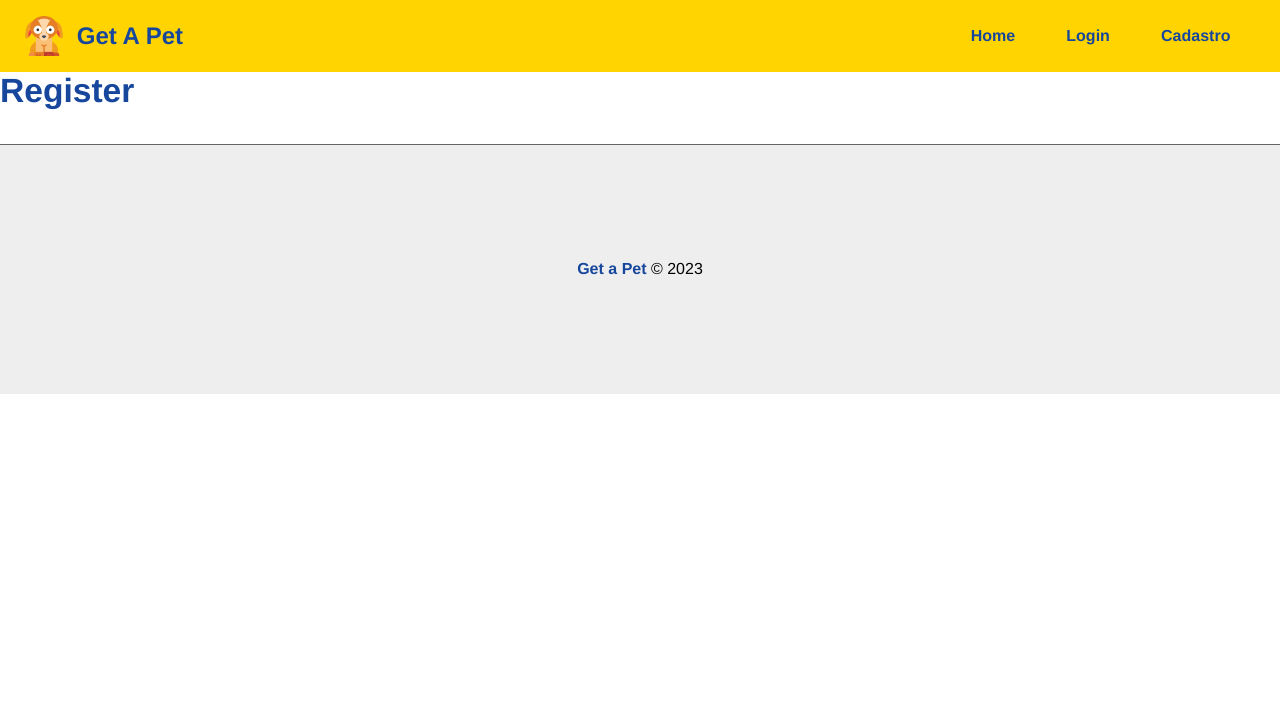
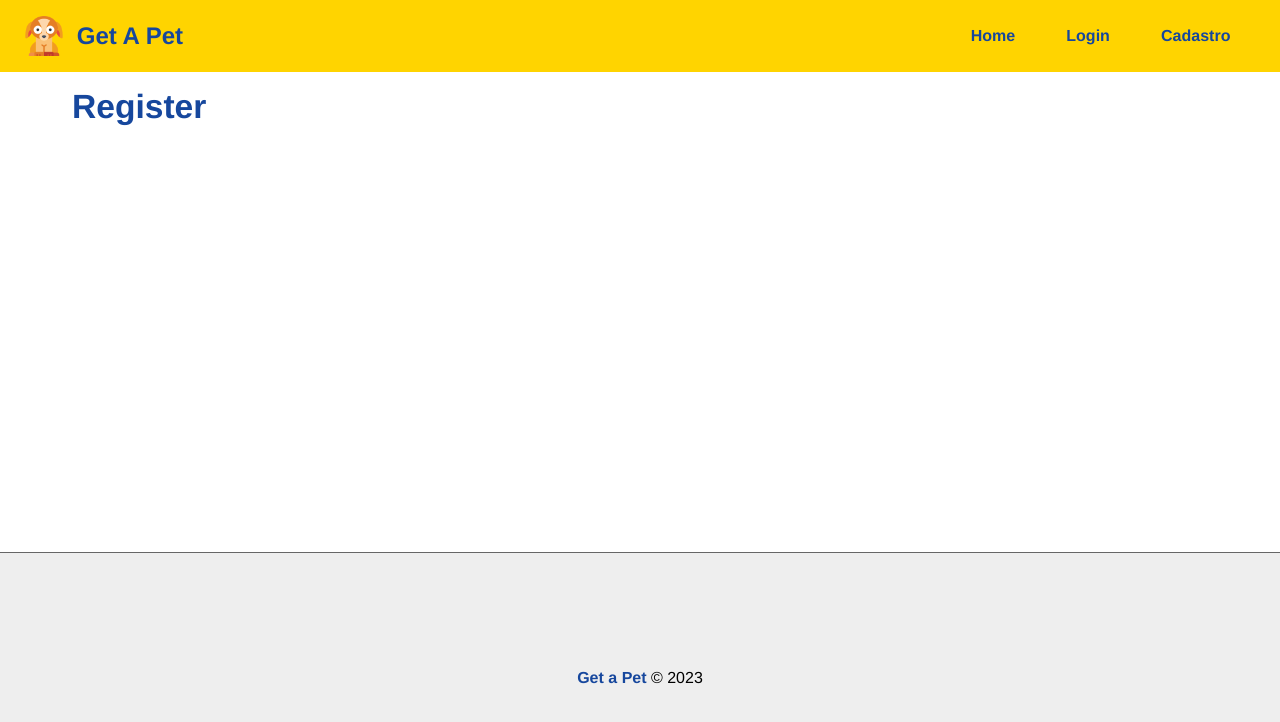
Before and after one commit to luis-henrique-carvalho/get-a-pet, a React (Create React App) app in the folder frontend/: page /register in a window 1280 px wide. Shown: the top 722 px of the page. Built offline with nearby package versions, Linux system fonts and the light colour scheme.

Commit message:
:sparkles: feat: creating container component

```diff
--- a/frontend/src/App.jsx
+++ b/frontend/src/App.jsx
@@ -1,23 +1,26 @@
 import { BrowserRouter, Route, Routes } from "react-router-dom";
 
 // Pages
-import Home from './components/pages/Home'
-import Login from './components/pages/Auth/Login'
-import Register from './components/pages/Auth/Register'
+import Home from "./components/pages/Home";
+import Login from "./components/pages/Auth/Login";
+import Register from "./components/pages/Auth/Register";
 
 // layout
-import NavBar from './components/layout/NavBar'
-import Footer from './components/layout/Footer'
+import NavBar from "./components/layout/NavBar";
+import Footer from "./components/layout/Footer";
+import Container from "./components/layout/Container";
 
 function App() {
   return (
     <BrowserRouter>
-      <NavBar/>
-      <Routes>
-        <Route path="/" element={<Home/>}/>
-        <Route path="/login" element={<Login/>}/>
-        <Route path="/register" element={<Register/>}/>
-      </Routes>
+      <NavBar />
+      <Container>
+        <Routes>
+          <Route path="/" element={<Home />} />
+          <Route path="/login" element={<Login />} />
+          <Route path="/register" element={<Register />} />
+        </Routes>
+      </Container>
       <Footer />
     </BrowserRouter>
   );
--- /dev/null
+++ b/frontend/src/components/layout/Container.jsx
@@ -0,0 +1,8 @@
+import React from "react";
+import { ContainerStyle } from "../../styles";
+
+const Container = ({ children }) => {
+  return <ContainerStyle>{children}</ContainerStyle>;
+};
+
+export default Container;
--- a/frontend/src/styles.js
+++ b/frontend/src/styles.js
@@ -1,4 +1,12 @@
 import styled from "styled-components";
+
+
+export const ContainerStyle = styled.main`
+ min-height: 60vh;
+ padding: 1em 2em 3em;
+ max-width: 1200px;
+ margin: 0 auto;
+`
 
 export const Nav = styled.nav`
   display: flex;
```
